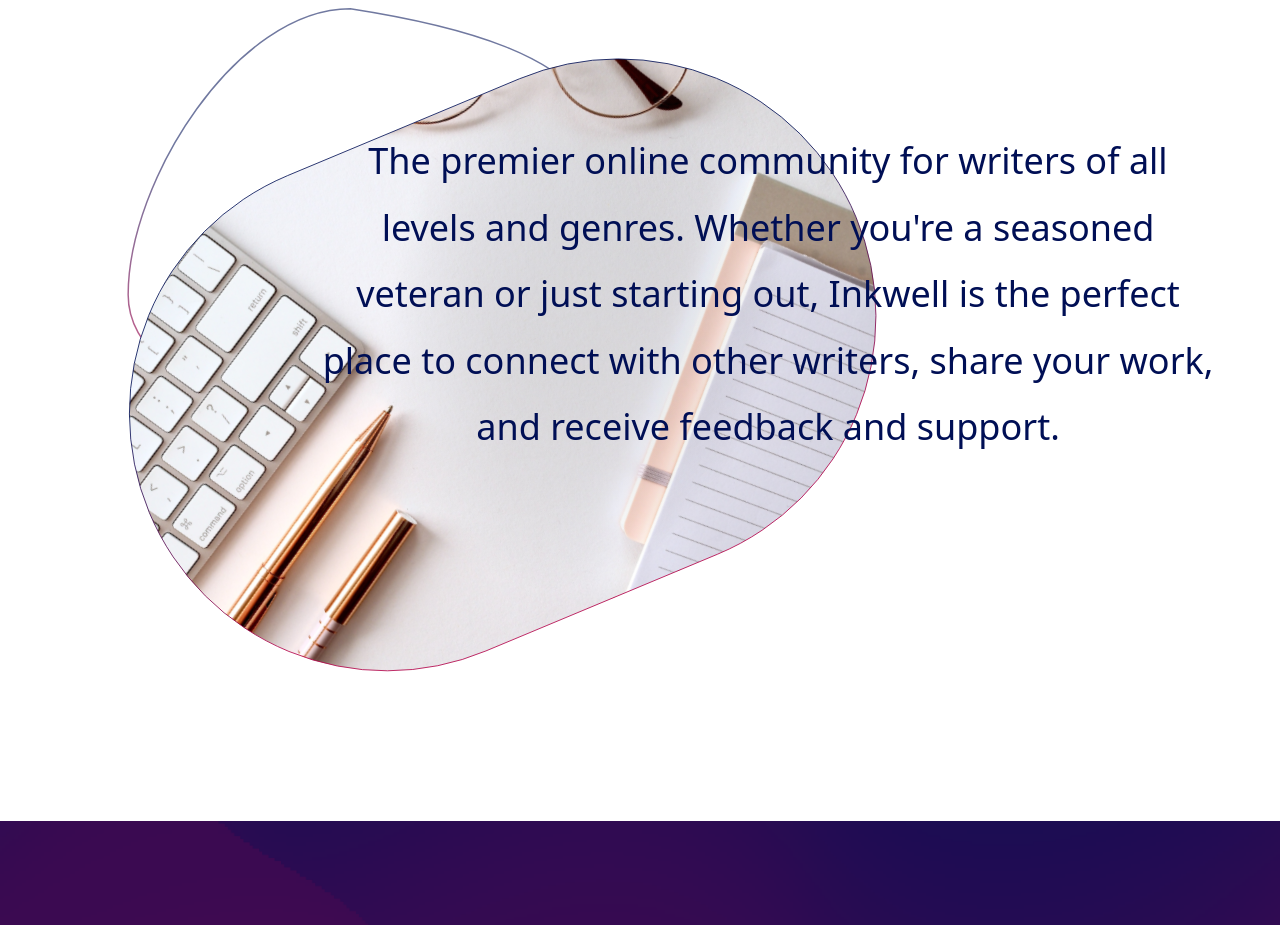
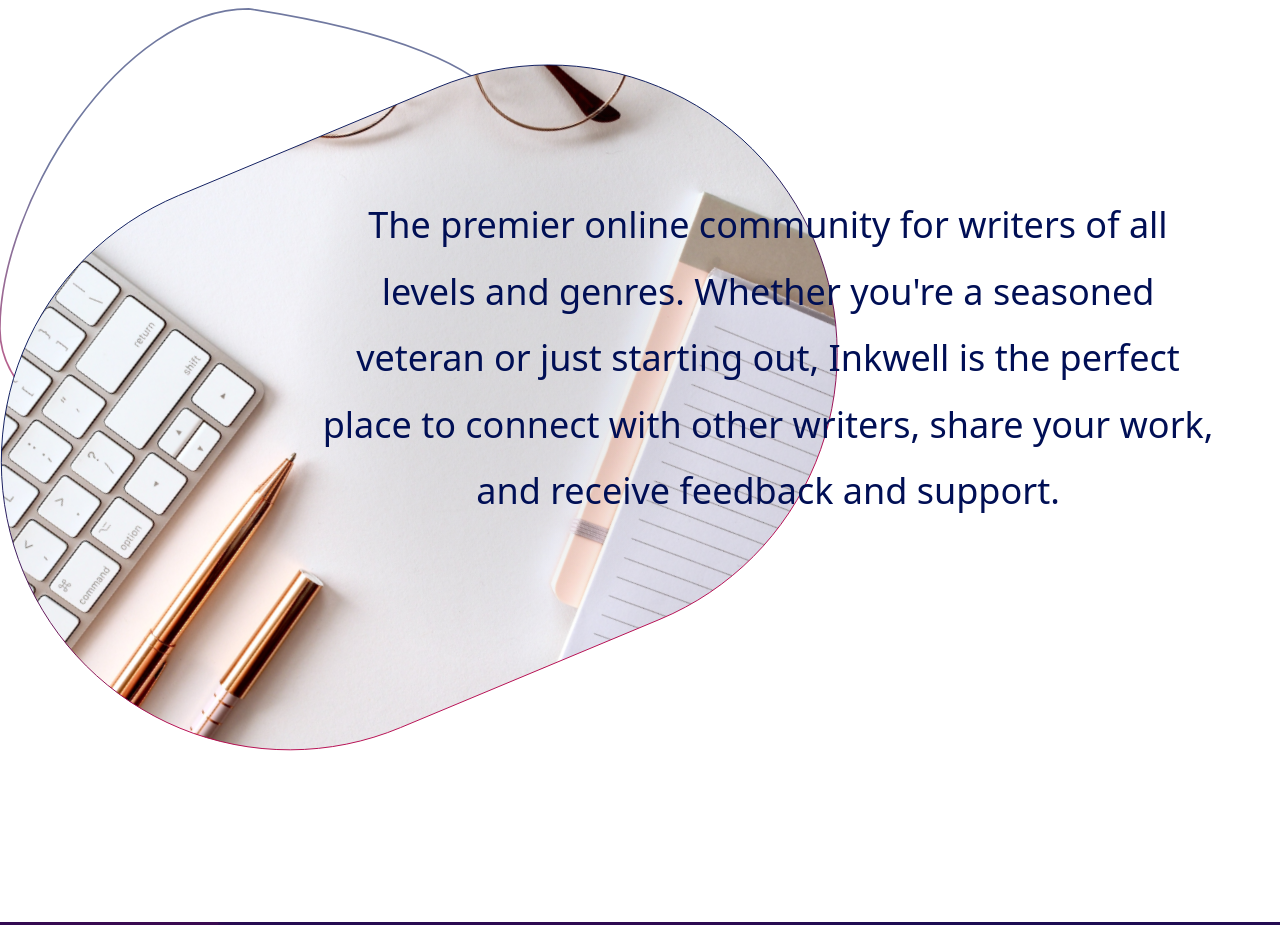
Before and after one commit to useinkwell/inkwell-frontend, a Next.js app: page / in a window 1280 px wide. Shown: the part 840-1765 px from the top of the page. Built offline with nearby package versions, Linux system fonts and the light colour scheme; no server answers.

Commit message:
updated some designs for desktop view

```diff
--- a/src/pages/index.js
+++ b/src/pages/index.js
@@ -58,12 +58,12 @@
 
         </div>
         <article className="flex relative py-20 px-14 sm:pt-[13rem] md:px-[5rem] items-center
-        lg:justify-end lg:items-start sm:pb-[12rem] md:pb-[20rem]">
+        lg:justify-end lg:items-start sm:pb-[12rem] md:pb-[20rem] h-[962px]">
 
           <Image
             src={secondSlide}
             alt="inkwell background image"
-            className="secondSlide hidden lg:block w-[80%] lg:w-[70rem]  lg:absolute top-[3rem]"
+            className="secondSlide hidden lg:block w-[80%] lg:w-[70rem] 2xl:w-11/12 2xl:top-[5rem]  lg:absolute top-[3rem] xl:w-[98%]"
           />
           <Image
             width={500}
@@ -79,7 +79,8 @@
             className="ellipse-img sm:hidden absolute top-0 right-12"
           />
           <p className="text-inkBlue text-xl z-[3] text-center font-normal leading-8 max-w-full
-           md:text-4xl sm:text-2xl md:leading-[66.5px] md:w-[760px] lg:w-[80%] lg:relative lg:left-32 lg:bottom-10 mx-auto">
+           md:text-4xl sm:text-2xl md:leading-[66.5px] md:w-[760px] lg:w-[80%] lg:relative lg:left-32 lg:bottom-10 mx-auto
+           xl:top-[1.5rem] 2xl:w-[831px] 2xl:left-72 2xl:top-12">
             The premier online community for writers of all levels and genres.
             Whether you're a seasoned veteran or just starting out, Inkwell is
             the perfect place to connect with other writers, share your work,
```
